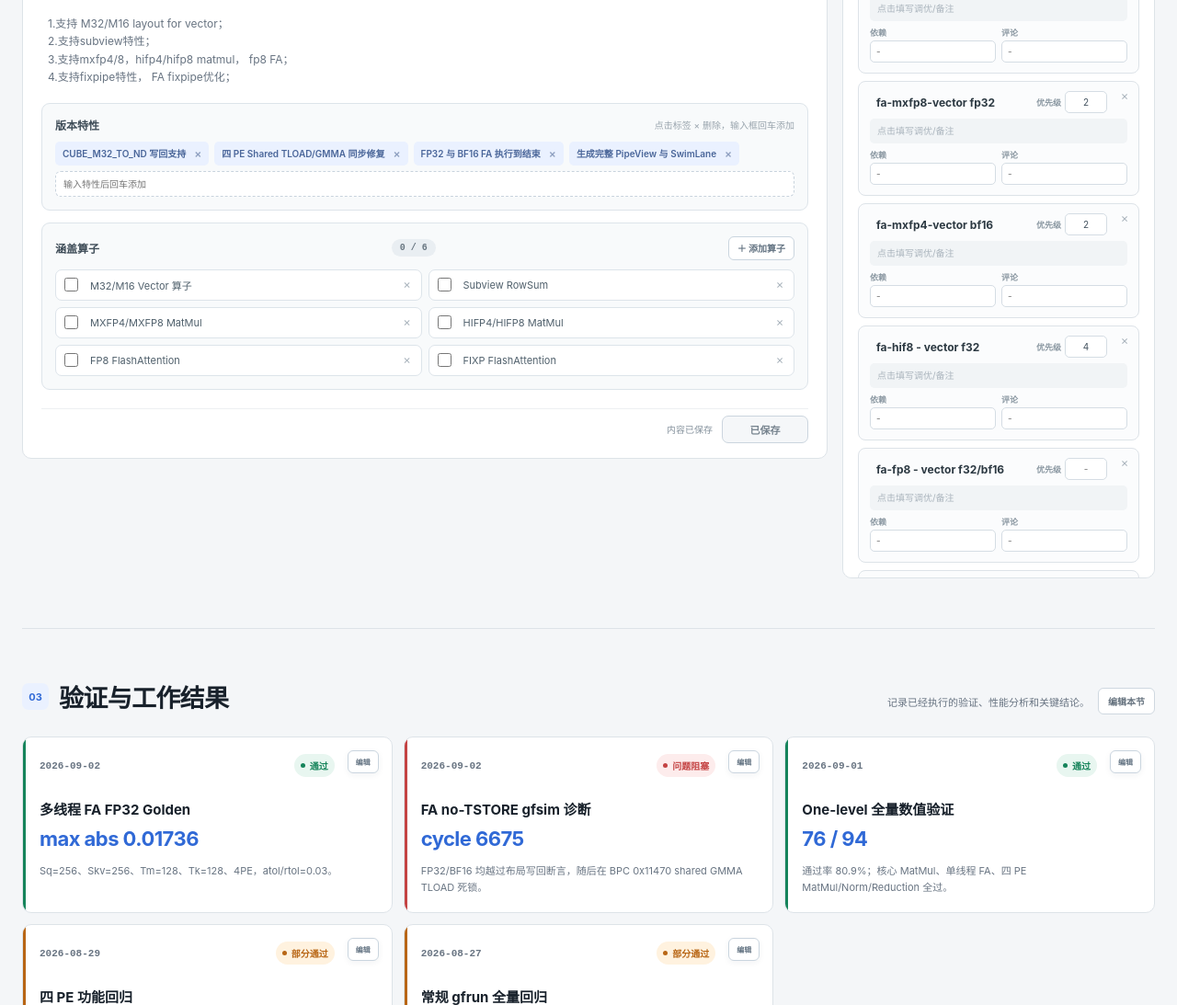
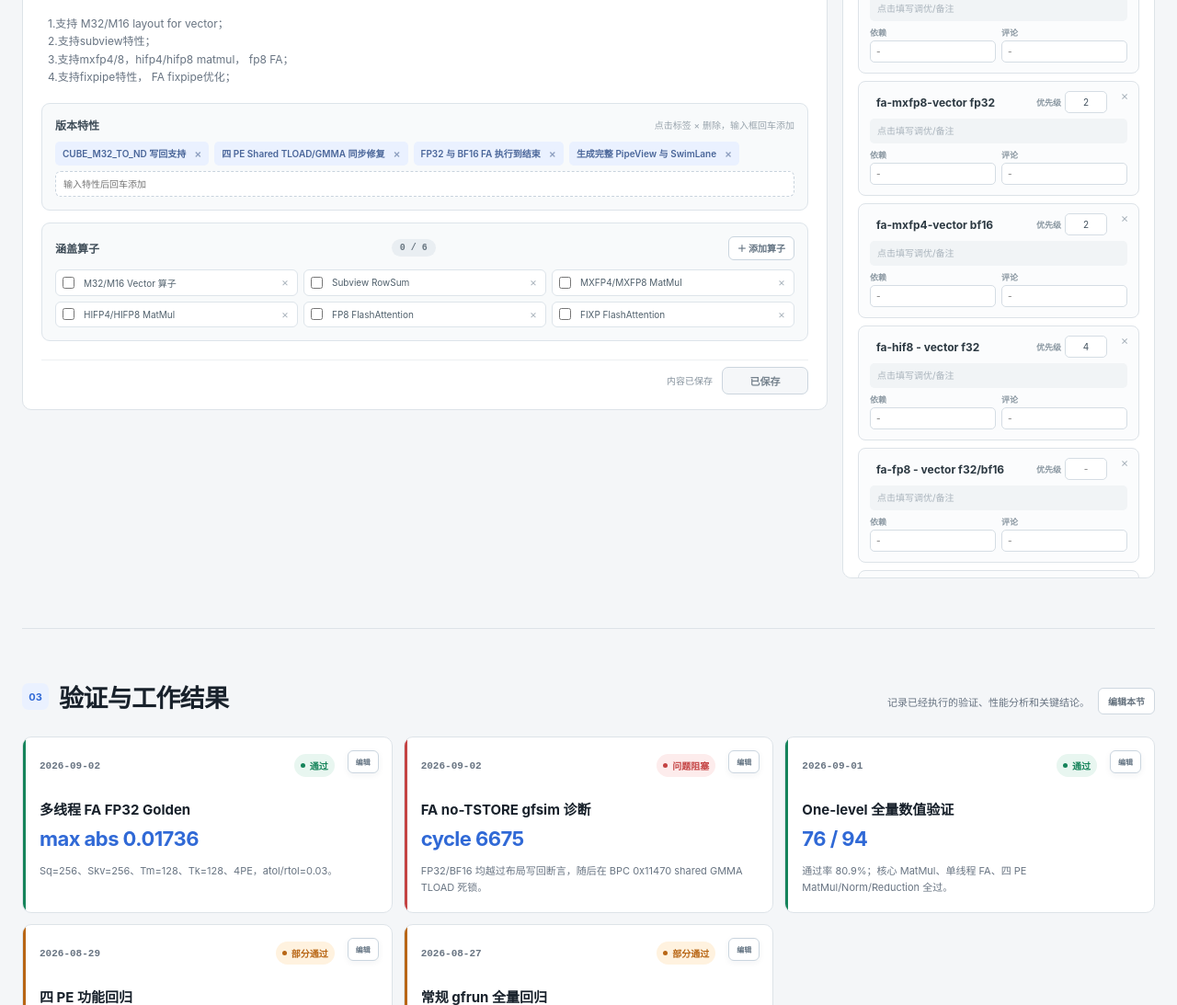
Before and after one commit to lvhao7896/supernpu-plan-board, a plain HTML site: page index.html in a window 1280 px wide. Shown: the part 2182-3275 px from the top of the page at 92% size. Drawn offline with Linux system fonts and the light colour scheme.

Commit message:
涵盖算子项改为 div 可直接编辑名称，算子框缩小 3 列排列
- 涵盖算子项从 <label> 改为 <div>，点击算子名称可直接原位编辑而不再误触 checkbox
- 算子网格从 2 列改 3 列，单项尺寸缩小（min-height 34→28、checkbox 15→13、字号 11→10）
- 缓存版本 ?v=4→?v=5

```diff
--- a/app.js
+++ b/app.js
@@ -249,7 +249,7 @@ function renderPlans() {
       </div>
       <div class="plan-block">
         <div class="plan-block-head"><b>涵盖算子</b><span class="plan-block-count">${doneCount} / ${operators.length}</span><button type="button" class="add-operator-button" data-plan-add-operator="${index}">＋ 添加算子</button></div>
-        <div class="plan-operators">${operators.map((operator, operatorIndex) => `<label class="plan-operator ${operator.done ? 'is-done' : ''}"><input type="checkbox" data-plan-operator-done data-operator-index="${operatorIndex}" ${operator.done ? 'checked' : ''}><span class="operator-name editable-text" contenteditable="plaintext-only" data-plan-operator-name data-operator-index="${operatorIndex}" role="textbox">${escapeHtml(operator.name)}</span><button type="button" class="operator-remove" data-plan-remove-operator="${operatorIndex}" aria-label="删除算子 ${escapeHtml(operator.name)}">×</button></label>`).join('') || '<p class="operator-empty">尚未添加算子，点击“＋ 添加算子”补充。</p>'}</div>
+        <div class="plan-operators">${operators.map((operator, operatorIndex) => `<div class="plan-operator ${operator.done ? 'is-done' : ''}"><input type="checkbox" data-plan-operator-done data-operator-index="${operatorIndex}" ${operator.done ? 'checked' : ''}><span class="operator-name editable-text" contenteditable="plaintext-only" data-plan-operator-name data-operator-index="${operatorIndex}" role="textbox">${escapeHtml(operator.name)}</span><button type="button" class="operator-remove" data-plan-remove-operator="${operatorIndex}" aria-label="删除算子 ${escapeHtml(operator.name)}">×</button></div>`).join('') || '<p class="operator-empty">尚未添加算子，点击“＋ 添加算子”补充。</p>'}</div>
       </div>
       <div class="card-save-bar"><span class="save-state">${dirty ? '有尚未保存的修改' : '内容已保存'}</span><button type="button" class="save-card-button ${dirty ? 'needs-save' : ''}" data-save-plan="${index}">${dirty ? '保存修改' : '已保存'}</button></div>
     </article>`;
--- a/index.html
+++ b/index.html
@@ -13,7 +13,7 @@
     <meta name="twitter:description" content="集中维护算子工作状态、版本发布计划、发布特性与验证结果。" />
     <meta name="twitter:image" content="https://pto-isa.github.io/SuperNPUBench/og.png" />
     <title>SuperNPUBench 工作计划看板</title>
-    <link rel="stylesheet" href="styles.css?v=4" />
+    <link rel="stylesheet" href="styles.css?v=5" />
   </head>
   <body>
     <header class="app-header">
@@ -86,6 +86,6 @@
     </dialog>
 
     <footer><span>SuperNPUBench Plan Board</span><p>页面数据由 <code>plan_data.json</code> 驱动 · 浏览器编辑保存在 localStorage</p></footer>
-    <script src="app.js?v=4" defer></script>
+    <script src="app.js?v=5" defer></script>
   </body>
 </html>
--- a/styles.css
+++ b/styles.css
@@ -234,11 +234,11 @@ main { width: min(1240px, calc(100% - 48px)); margin: 0 auto; }
 .feature-input-wrap { flex: 1 1 150px; min-width: 140px; }
 .feature-input { width: 100%; height: 28px; padding: 0 8px; border: 1px dashed #c8d3dd; border-radius: 6px; outline: 0; background: #fff; color: #42515e; font-size: 10px; }
 .feature-input:focus { border-style: solid; border-color: var(--blue); box-shadow: 0 0 0 3px rgba(48,105,214,.08); }
-.plan-operators { display: grid; grid-template-columns: repeat(2, minmax(0, 1fr)); gap: 7px; }
-.plan-operator { display: flex; align-items: center; gap: 8px; min-height: 34px; padding: 5px 6px 5px 9px; border: 1px solid #dde4ea; border-radius: 7px; background: #fff; }
-.plan-operator > input[type="checkbox"] { width: 15px; height: 15px; margin: 0; accent-color: var(--green); flex: 0 0 auto; }
-.plan-operator .operator-name { flex: 1 1 auto; min-width: 0; padding: 2px 4px; color: #50606c; font-size: 11px; }
-.plan-operator .operator-remove { flex: 0 0 auto; width: 18px; height: 18px; padding: 0; border: 0; border-radius: 4px; background: transparent; color: #aab4bd; font-size: 13px; line-height: 1; }
+.plan-operators { display: grid; grid-template-columns: repeat(3, minmax(0, 1fr)); gap: 6px; }
+.plan-operator { display: flex; align-items: center; gap: 6px; min-height: 28px; padding: 3px 5px 3px 7px; border: 1px solid #dde4ea; border-radius: 6px; background: #fff; }
+.plan-operator > input[type="checkbox"] { width: 13px; height: 13px; margin: 0; accent-color: var(--green); flex: 0 0 auto; }
+.plan-operator .operator-name { flex: 1 1 auto; min-width: 0; padding: 2px 3px; color: #50606c; font-size: 10px; }
+.plan-operator .operator-remove { flex: 0 0 auto; width: 16px; height: 16px; padding: 0; border: 0; border-radius: 4px; background: transparent; color: #aab4bd; font-size: 12px; line-height: 1; }
 .plan-operator .operator-remove:hover { background: var(--red-soft); color: var(--red); }
 .plan-operator.is-done { border-color: #b9d9ca; background: var(--green-soft); }
 .plan-operator.is-done .operator-name { color: #317055; text-decoration: line-through; text-decoration-color: #79aa94; }
```
